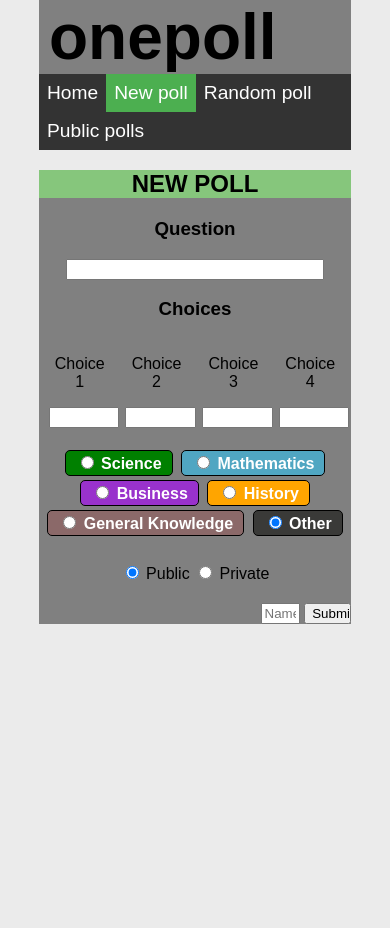
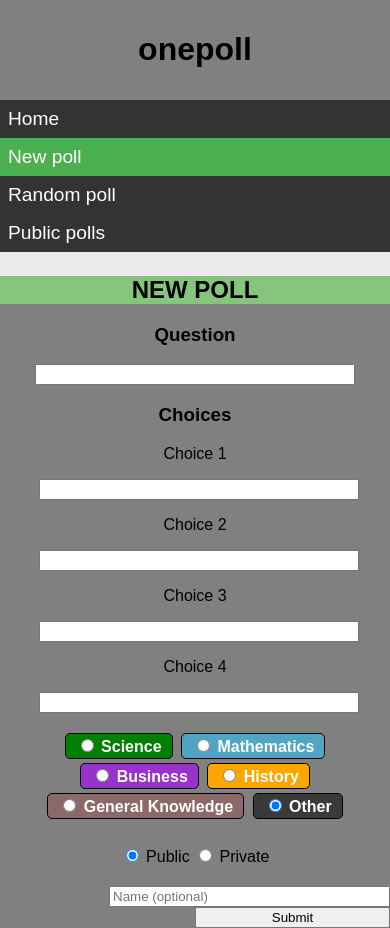
Before and after one commit to ahmedsakr/onepoll, a Django app: page /new/ in a window 390 px wide. Before the commit the page ends 624 px from the top, so only its background shows below. Run offline with Django 3.2, Linux system fonts and the light colour scheme; some libraries are stand-ins or nearby versions.

Commit message:
Added custom UI for mobile screens for Index/New Poll

```diff
--- a/onepoll/static/onepoll/css/navigation.css
+++ b/onepoll/static/onepoll/css/navigation.css
@@ -1,24 +1,22 @@
-body, header {
+body {
     background-color: #EBEBEB;
     font-family: sans-serif;
     margin: 0 auto;
     max-width: 80%;
 }
 
-#navigation {
-    top: 0%;
-    left: 0%;
-    width: 100%;
-    background-color: gray;
-}
-
 #navigation h1 {
-    text-align: left;
     color: black;
     font-weight: bold;
     font-size: 4em;
     display: inline;
     padding: 10px;
+}
+
+#navigation {
+    width: 100%;
+    background-color: gray;
+    display: inline-block;
 }
 
 #navigation li{
@@ -48,3 +46,19 @@ body, header {
     overflow: hidden;
     background-color: #333;
 }
+
+@media only screen and (max-width: 500px) {
+    body {
+        max-width: 100%;
+    }
+
+    #navigation h1 {
+        display: block;
+        text-align: center;
+        font-size: 2em;
+    }
+
+    #navigation li {
+        width: 100%;
+    }
+}
--- a/onepoll/static/onepoll/css/new.css
+++ b/onepoll/static/onepoll/css/new.css
@@ -11,6 +11,7 @@ form h2 {
 
 input[name='question_text'] {
     width: 80%;
+    margin: auto;
 }
 
 input[type='submit'] {
@@ -39,3 +40,21 @@ input[name^="choice"] {
     text-align: right;
     margin-top: 20px;
 }
+
+@media only screen and (max-width: 500px) {
+
+    .choice-block {
+        display: block;
+        margin: auto;
+        width: 80%;
+    }
+
+
+    #form-actions input[type="text"] {
+        width: 70%;
+    }
+
+    #form-actions input[type="submit"] {
+        width: 50%;
+    }
+}
--- a/onepoll/templates/onepoll/index.html
+++ b/onepoll/templates/onepoll/index.html
@@ -3,6 +3,7 @@
 <!DOCTYPE html>
 <html>
 <head>
+    <meta name="viewport" content="width=device-width, initial-scale=1.0">
     <link rel="stylesheet" type="text/css" href="{% static 'onepoll/css/index.css' %}"/>
     <link rel="stylesheet" type="text/css" href="{% static 'onepoll/css/poll-info.css' %}"/>
     <link rel="stylesheet" type="text/css" href="{% static 'onepoll/css/navigation.css' %}"/>
--- a/onepoll/templates/onepoll/new.html
+++ b/onepoll/templates/onepoll/new.html
@@ -3,13 +3,14 @@
 <html>
 <head>
     <title> Create new poll </title>
+    <meta name="viewport" content="width=device-width, initial-scale=1.0">
     <link rel="stylesheet" type="text/css" href="{% static 'onepoll/css/new.css' %}" />
     <link rel="stylesheet" type="text/css" href="{% static 'onepoll/css/poll-info.css' %}" />
     <link rel="stylesheet" type="text/css" href="{% static 'onepoll/css/navigation.css' %}" />
     <script src="https://ajax.googleapis.com/ajax/libs/jquery/3.1.0/jquery.min.js"></script>
     <script type="text/javascript" src="{% static 'onepoll/js/common_methods.js' %}"></script>
     <script>
-        registerBlockSelectors("#categories", "div")
+        registerBlockSelectors("#categories", "div");
     </script>
 </head>
 
--- a/onepoll/utils.py
+++ b/onepoll/utils.py
@@ -17,6 +17,7 @@ def get_ip(request):
         ip = request.META.get('REMOTE_ADDR')
 
     return ip
+
 def get_total_votes():
     total_votes = 0
     for poll in Poll.objects.all():
```
Also changed, not shown: onepoll/static/onepoll/css/index.css (+8 -3 lines).
